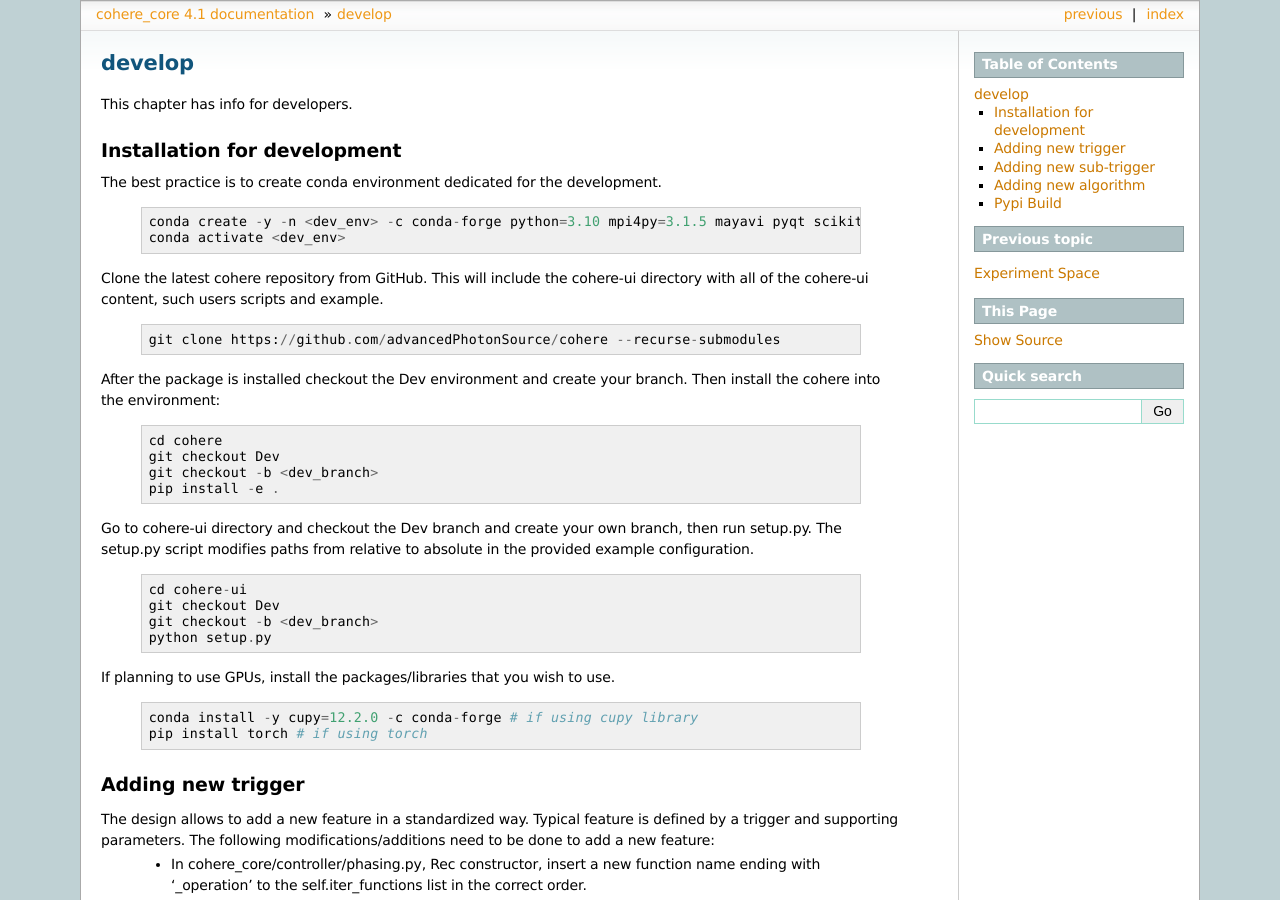
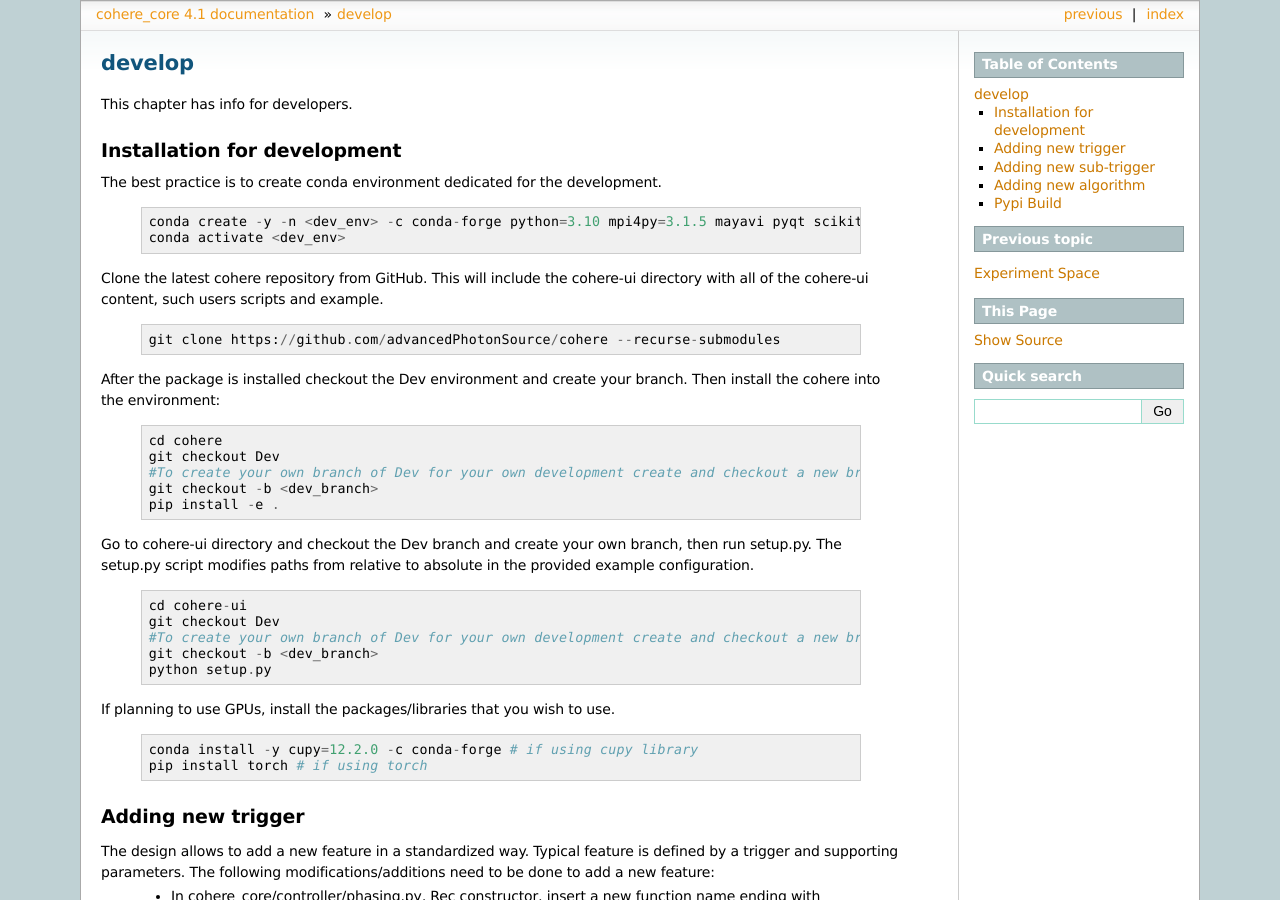
Before and after one commit to AdvancedPhotonSource/cohere, a Sphinx documentation site: the page built from docs/source/for_developers.rst, in a window 1280 px wide and 900 px high. Built offline with Sphinx 7.4.7, drawn with Linux system fonts in a browser that asks for light colours.

Commit message:
Update for_developers.rst
Modified the docs for checking out the Dev branch.

```diff
--- a/docs/source/for_developers.rst
+++ b/docs/source/for_developers.rst
@@ -24,6 +24,7 @@
 
     cd cohere
     git checkout Dev
+    #To create your own branch of Dev for your own development create and checkout a new branch as follows.
     git checkout -b <dev_branch>
     pip install -e .
 
@@ -33,6 +34,7 @@
 
     cd cohere-ui
     git checkout Dev
+    #To create your own branch of Dev for your own development create and checkout a new branch as follows.
     git checkout -b <dev_branch>
     python setup.py
 
```
